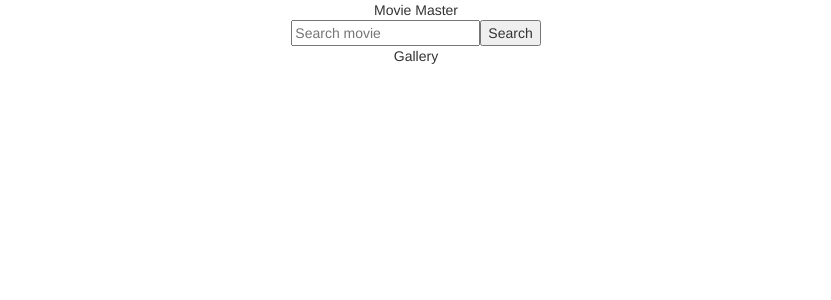
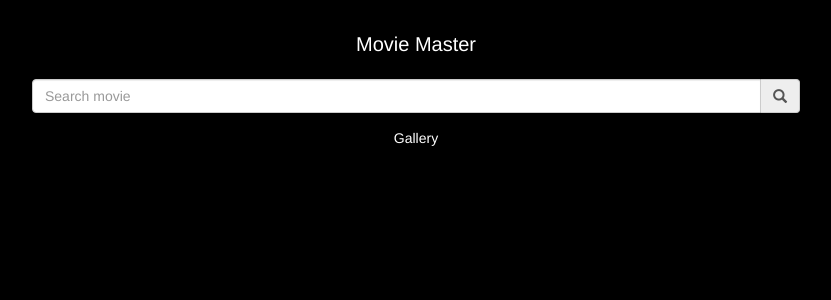
Before and after one commit to harry1064/movie-master, a React (Create React App) app: page / in a window 1280 px wide. Shown: the top 300 px of the page, without its empty margins (224-1055 px from the left). Built offline with nearby package versions, Linux system fonts and the light colour scheme; the HTML template or start-up script is replaced by a standard one.

Commit message:
Add bootstrap form component for search box.

```diff
--- a/src/App.jsx
+++ b/src/App.jsx
@@ -1,15 +1,20 @@
 import React, { Component } from 'react';
+import { FormGroup, FormControl, InputGroup, Glyphicon } from 'react-bootstrap';
 import './css/App.css';
 
 class App extends Component {
   render() {
     return (
       <div className="App">
-        <div>Movie Master</div>
-        <div>
-          <input type="text" placeholder="Search movie" />
-          <button>Search</button>
-        </div>
+        <div className="App-title">Movie Master</div>
+        <FormGroup className="App-search-form">
+          <InputGroup>
+            <FormControl placeholder="Search movie" />
+            <InputGroup.Addon>
+              <Glyphicon glyph="search" />
+            </InputGroup.Addon>
+          </InputGroup>
+        </FormGroup>
         <div>Gallery</div>
       </div>
     );
--- a/src/css/App.css
+++ b/src/css/App.css
@@ -1,3 +1,19 @@
+body {
+  background-color: black;
+  color: white;
+}
+
 .App {
   text-align: center;
 }
+
+.App-title {
+  font-size: 20px;
+  margin-top: 30px;
+  margin-bottom: 20px;
+}
+
+.App-search-form {
+  margin-left: 20%;
+  margin-right: 20%;
+}
```
